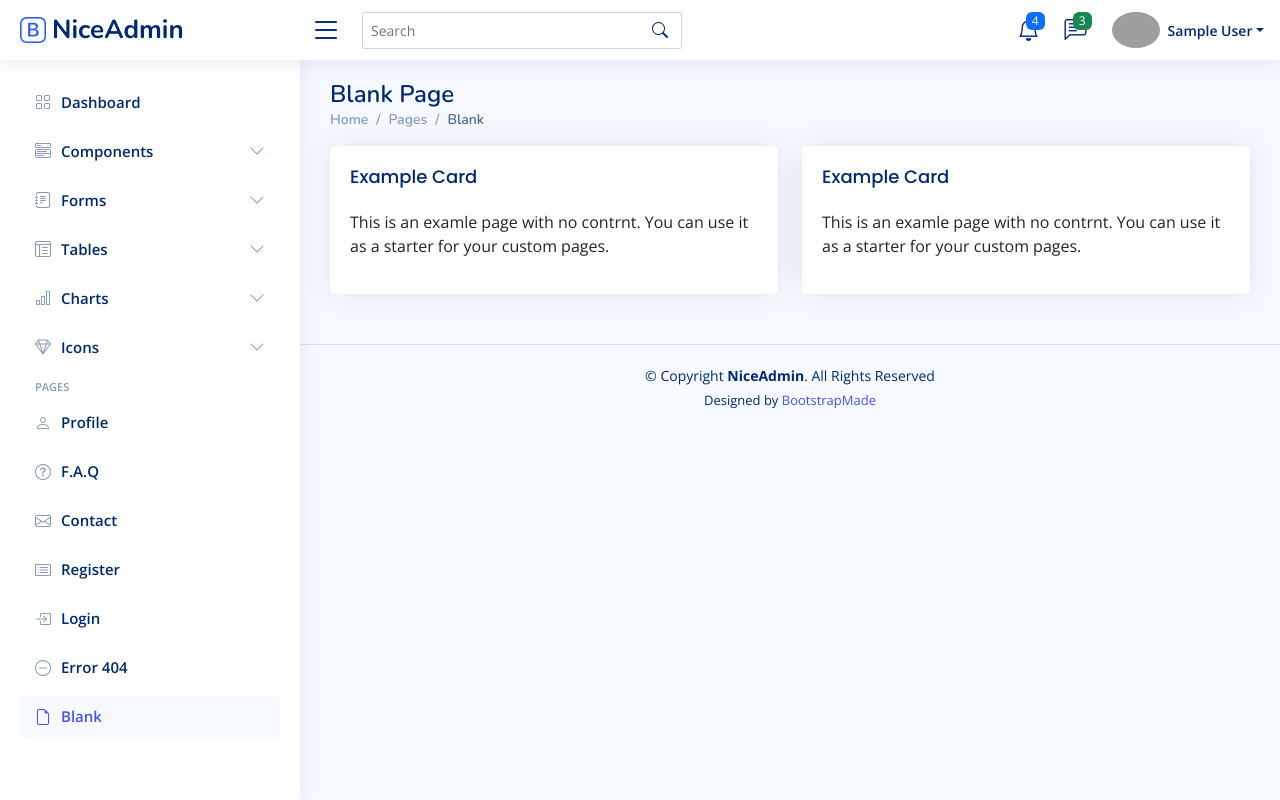
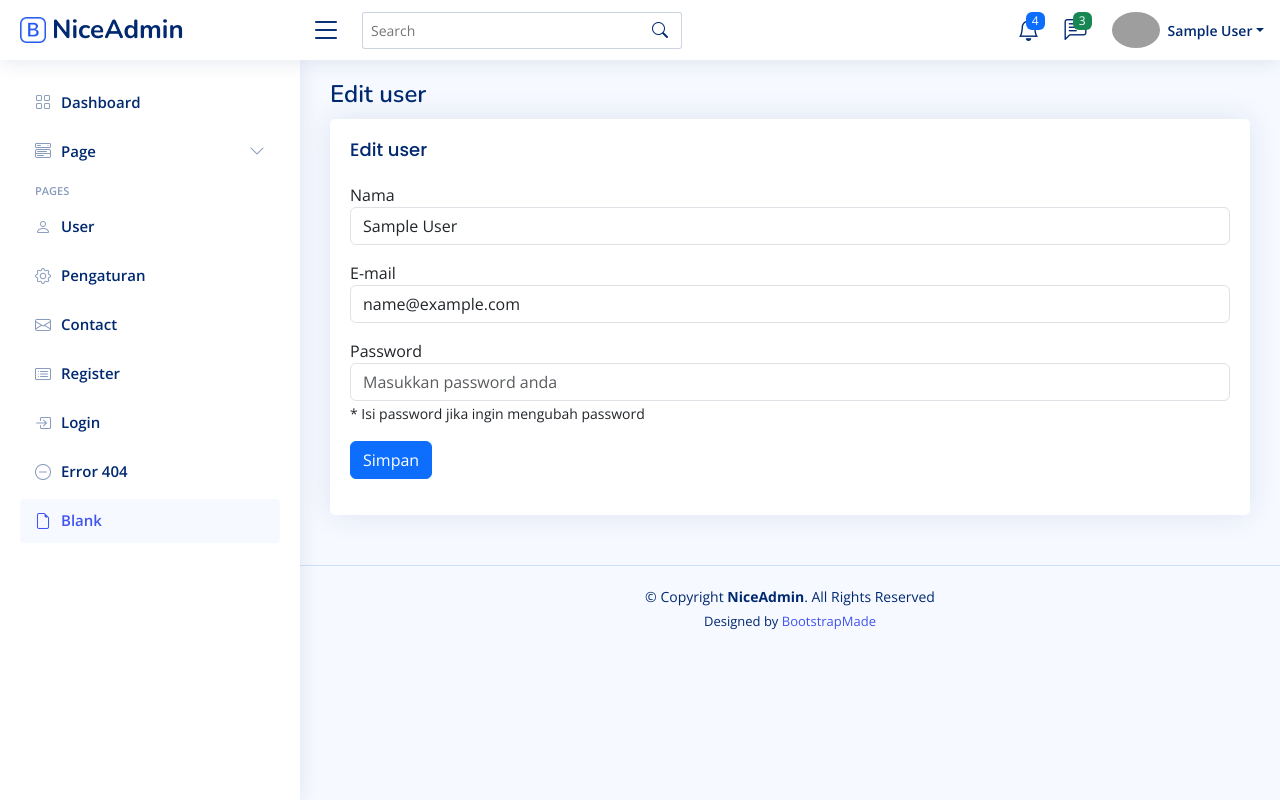
Before and after one commit to vickimaulana/compro-2025, a PHP site: page /admin/home.php?page=tambah-user&edit=1 in a window 1280 px wide. Run offline with PHP 8.4, Linux system fonts and the light colour scheme; the visitor is signed in with stand-in values (Sample User, id 1); tables that the repository leaves empty or names only in its code hold one stand-in row (values such as "Sample post"); some libraries are stand-ins or nearby versions; grey boxes are pictures that could not be loaded.

Commit message:
Finish User dan Setting

```diff
--- /dev/null
+++ b/admin/content/tambah-user.php
@@ -0,0 +1,81 @@
+<?php
+$id = isset($_GET['edit']) ? $_GET['edit'] : '';
+if (isset($_GET['edit'])){
+    $id = $_GET['edit'];
+    $query = mysqli_query($koneksi, "SELECT * FROM users WHERE id ='$id'");
+    $rowEdit   = mysqli_fetch_assoc($query);
+    $title = "Edit user";
+} else {
+    $title = "Tambah user";
+}
+if (isset($_GET['delete'])){
+    $id = $_GET['delete'];
+    $delete = mysqli_query($koneksi, "DELETE FROM users WHERE id ='$id'");
+
+    if ($delete) {
+            header("location:?page=user&hapus=berhasil");
+        }
+    }
+
+if (isset($_POST['simpan'])) {
+    $name     = $_POST['name'];
+    $email    = $_POST['email'];
+    $password = ($_POST['password']) ? $_POST['password'] : $rowEdit['password'];
+
+    if($id){
+        // ini query update
+        $update = mysqli_query($koneksi, "UPDATE users SET name='$name' , email='$email', password='$password' WHERE id='$id'");
+        if($update){
+            header("location:?page=user&tambah=berhasil");
+        }
+    } else {
+        $insert =mysqli_query($koneksi, "INSERT INTO users (name, email, password)
+        VALUES ('$name', '$email', '$password')");
+        if ($insert) {
+            header("location:?page=user&tambah=berhasil");
+        }
+    }
+}
+
+
+?>
+
+
+
+        <div class="pagetitle">
+          <h1><?php echo $title ?></h1>
+        </div><!-- End Page Title -->
+
+        <section class="section">
+            <div class="row">
+                   <div class="col-lg-12">
+                     <div class="card">
+                       <div class="card-body">
+                         <h5 class="card-title"><?php echo $title ?></h5>
+                        <form action="" method="post">
+                            <div class="mb-3">
+                                <label for="">Nama</label>
+                                <input type="text" class="form-control"
+                                name="name" placeholder="Masukkan nama anda" required value="<?php echo ($id) ? $rowEdit['name'] : '' ?>">
+                            </div>
+                            <div class="mb-3">
+                                <label for="">E-mail</label>
+                                <input type="text" class="form-control"
+                                name="email" placeholder="Masukkan email anda" required value="<?php echo ($id) ? $rowEdit['email'] : '' ?>">
+                            </div>
+                            <div class="mb-3">
+                                <label for="">Password</label>
+                                <input type="text" class="form-control"
+                                name="password" placeholder="Masukkan password anda" <?php echo (!$id) ? 'required' : ''?>>
+                                <small>* Isi password jika ingin mengubah password</small>
+                            </div>
+                            <div class="mb-3">
+                                <button class="btn btn-primary" type="submit" name="simpan">Simpan</button>
+                            </div>
+                        </form>
+
+                       </div>
+                     </div>
+                   </div>
+            </div>
+        </section>
--- a/admin/home.php
+++ b/admin/home.php
@@ -1,5 +1,10 @@
 <?php
 session_start();
+ob_start();
+include 'koneksi.php';
+if(empty($_SESSION['ID_USER'])){
+  header("location:index.php?access=failed");
+}
 ?>
 
 
@@ -35,43 +40,17 @@ session_start();
 
 
   <main id="main" class="main">
-
-    <div class="pagetitle">
-      <h1>Blank Page</h1>
-      <nav>
-        <ol class="breadcrumb">
-          <li class="breadcrumb-item"><a href="index.html">Home</a></li>
-          <li class="breadcrumb-item">Pages</li>
-          <li class="breadcrumb-item active">Blank</li>
-        </ol>
-      </nav>
-    </div><!-- End Page Title -->
-
-    <section class="section">
-      <div class="row">
-        <div class="col-lg-6">
-
-          <div class="card">
-            <div class="card-body">
-              <h5 class="card-title">Example Card</h5>
-              <p>This is an examle page with no contrnt. You can use it as a starter for your custom pages.</p>
-            </div>
-          </div>
-
-        </div>
-
-        <div class="col-lg-6">
-
-          <div class="card">
-            <div class="card-body">
-              <h5 class="card-title">Example Card</h5>
-              <p>This is an examle page with no contrnt. You can use it as a starter for your custom pages.</p>
-            </div>
-          </div>
-
-        </div>
-      </div>
-    </section>
+ <?php
+     if(isset($_GET['page'])){
+        if (file_exists('content/'.$_GET['page']. ".php")) {
+          include 'content/' . $_GET['page'] . '.php';
+     } else {
+        include 'content/notfound.php';
+          }
+        } else {
+          include 'content/dashboard.php';
+     }
+     ?>
 
   </main><!-- End #main -->
 
--- a/admin/inc/sidebar.php
+++ b/admin/inc/sidebar.php
@@ -11,7 +11,7 @@
 
       <li class="nav-item">
         <a class="nav-link collapsed" data-bs-target="#components-nav" data-bs-toggle="collapse" href="#">
-          <i class="bi bi-menu-button-wide"></i><span>Components</span><i class="bi bi-chevron-down ms-auto"></i>
+          <i class="bi bi-menu-button-wide"></i><span>Page</span><i class="bi bi-chevron-down ms-auto"></i>
         </a>
         <ul id="components-nav" class="nav-content collapse " data-bs-parent="#sidebar-nav">
           <li>
@@ -87,111 +87,27 @@
         </ul>
       </li><!-- End Components Nav -->
 
-      <li class="nav-item">
-        <a class="nav-link collapsed" data-bs-target="#forms-nav" data-bs-toggle="collapse" href="#">
-          <i class="bi bi-journal-text"></i><span>Forms</span><i class="bi bi-chevron-down ms-auto"></i>
-        </a>
-        <ul id="forms-nav" class="nav-content collapse " data-bs-parent="#sidebar-nav">
-          <li>
-            <a href="forms-elements.html">
-              <i class="bi bi-circle"></i><span>Form Elements</span>
-            </a>
-          </li>
-          <li>
-            <a href="forms-layouts.html">
-              <i class="bi bi-circle"></i><span>Form Layouts</span>
-            </a>
-          </li>
-          <li>
-            <a href="forms-editors.html">
-              <i class="bi bi-circle"></i><span>Form Editors</span>
-            </a>
-          </li>
-          <li>
-            <a href="forms-validation.html">
-              <i class="bi bi-circle"></i><span>Form Validation</span>
-            </a>
-          </li>
-        </ul>
-      </li><!-- End Forms Nav -->
+      <!-- End Forms Nav -->
 
-      <li class="nav-item">
-        <a class="nav-link collapsed" data-bs-target="#tables-nav" data-bs-toggle="collapse" href="#">
-          <i class="bi bi-layout-text-window-reverse"></i><span>Tables</span><i class="bi bi-chevron-down ms-auto"></i>
-        </a>
-        <ul id="tables-nav" class="nav-content collapse " data-bs-parent="#sidebar-nav">
-          <li>
-            <a href="tables-general.html">
-              <i class="bi bi-circle"></i><span>General Tables</span>
-            </a>
-          </li>
-          <li>
-            <a href="tables-data.html">
-              <i class="bi bi-circle"></i><span>Data Tables</span>
-            </a>
-          </li>
-        </ul>
-      </li><!-- End Tables Nav -->
+      <!-- End Tables Nav -->
 
-      <li class="nav-item">
-        <a class="nav-link collapsed" data-bs-target="#charts-nav" data-bs-toggle="collapse" href="#">
-          <i class="bi bi-bar-chart"></i><span>Charts</span><i class="bi bi-chevron-down ms-auto"></i>
-        </a>
-        <ul id="charts-nav" class="nav-content collapse " data-bs-parent="#sidebar-nav">
-          <li>
-            <a href="charts-chartjs.html">
-              <i class="bi bi-circle"></i><span>Chart.js</span>
-            </a>
-          </li>
-          <li>
-            <a href="charts-apexcharts.html">
-              <i class="bi bi-circle"></i><span>ApexCharts</span>
-            </a>
-          </li>
-          <li>
-            <a href="charts-echarts.html">
-              <i class="bi bi-circle"></i><span>ECharts</span>
-            </a>
-          </li>
-        </ul>
-      </li><!-- End Charts Nav -->
+      <!-- End Charts Nav -->
 
-      <li class="nav-item">
-        <a class="nav-link collapsed" data-bs-target="#icons-nav" data-bs-toggle="collapse" href="#">
-          <i class="bi bi-gem"></i><span>Icons</span><i class="bi bi-chevron-down ms-auto"></i>
-        </a>
-        <ul id="icons-nav" class="nav-content collapse " data-bs-parent="#sidebar-nav">
-          <li>
-            <a href="icons-bootstrap.html">
-              <i class="bi bi-circle"></i><span>Bootstrap Icons</span>
-            </a>
-          </li>
-          <li>
-            <a href="icons-remix.html">
-              <i class="bi bi-circle"></i><span>Remix Icons</span>
-            </a>
-          </li>
-          <li>
-            <a href="icons-boxicons.html">
-              <i class="bi bi-circle"></i><span>Boxicons</span>
-            </a>
-          </li>
-        </ul>
-      </li><!-- End Icons Nav -->
+      <!-- End Icons Nav -->
 
       <li class="nav-heading">Pages</li>
 
       <li class="nav-item">
-        <a class="nav-link collapsed" href="users-profile.html">
+        <a class="nav-link collapsed" href="?page=user">
           <i class="bi bi-person"></i>
-          <span>Profile</span>
+          <span>User</span>
         </a>
       </li><!-- End Profile Page Nav -->
 
       <li class="nav-item">
-        <a class="nav-link collapsed" href="pages-faq.html">
-          <i class="bi bi-question-circle"></i>
-          <span>F.A.Q</span>
+        <a class="nav-link collapsed" href="?page=setting">
+          <i class="bi bi-gear"></i>
+          <span>Pengaturan</span>
         </a>
       </li><!-- End F.A.Q Page Nav -->
 
```
Also changed, not shown: admin/content/dashboard.php (added, +38 -0 lines), admin/content/setting.php (added, +125 -0 lines), admin/content/user.php (added, +53 -0 lines).
